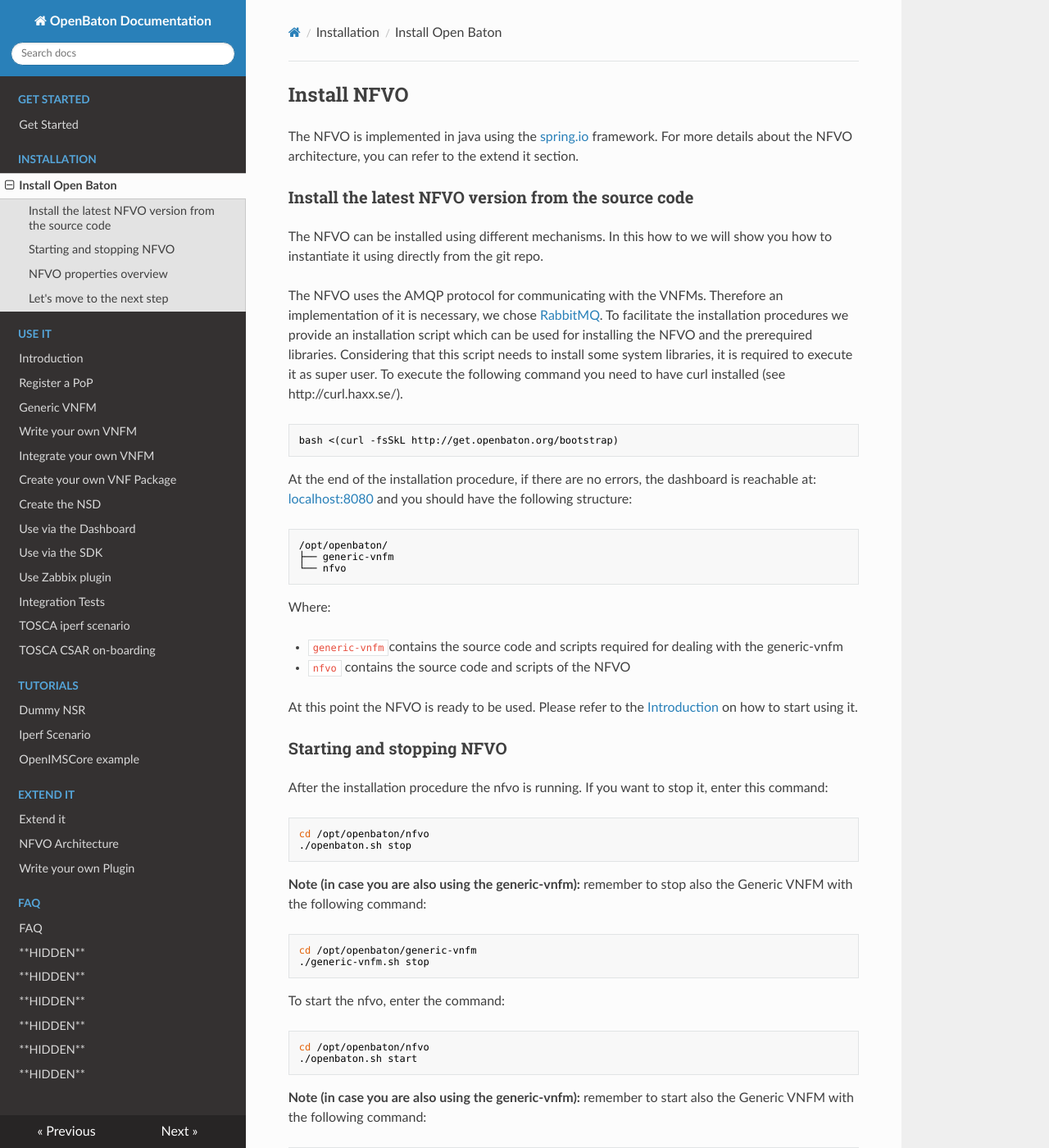
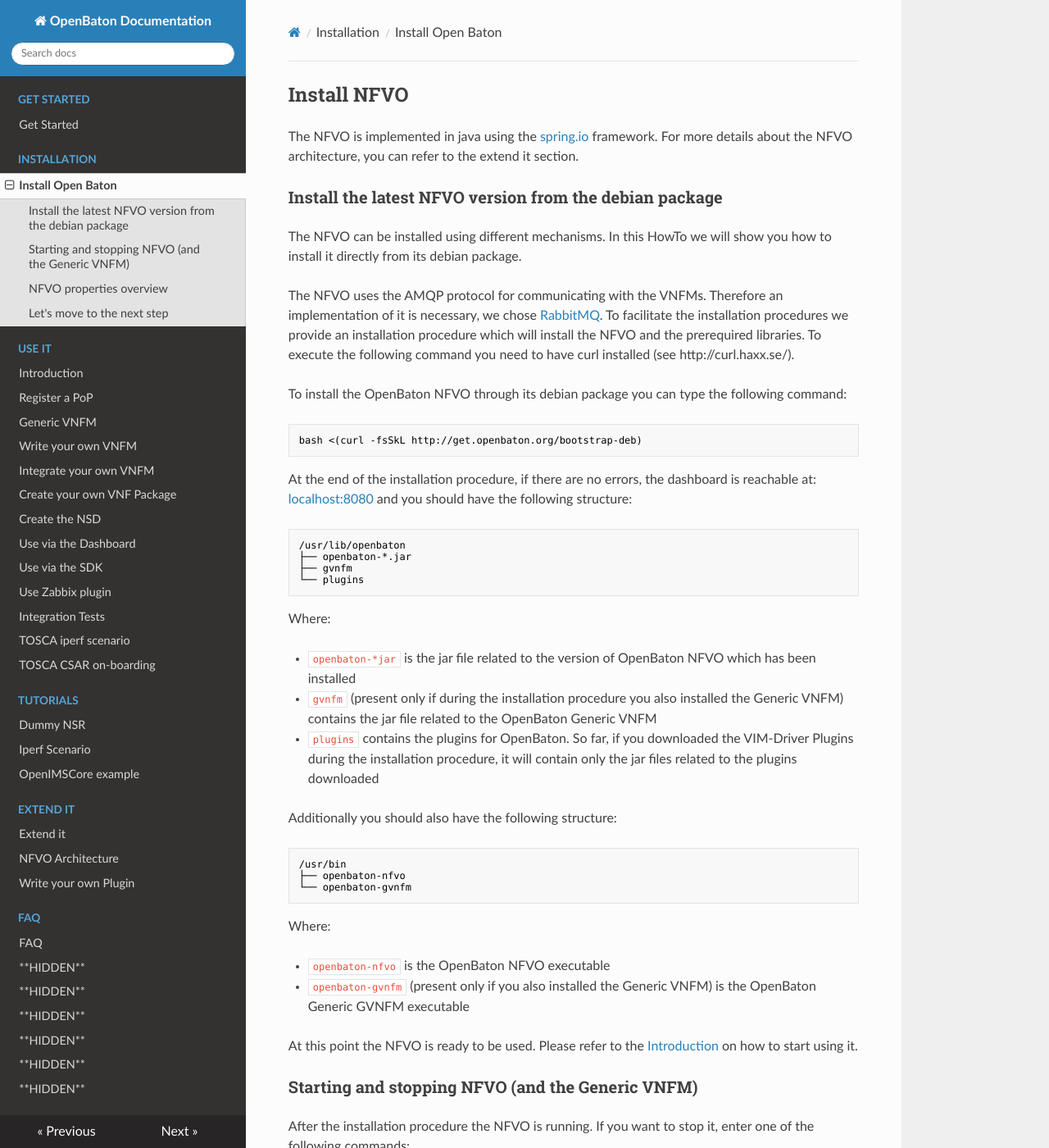
Before and after one commit to openbaton/docs, an MkDocs documentation site: the page built from docs/nfvo-installation.md, in a window 1280 px wide and 1400 px high. Shown: the whole window at 82% size. Built offline with MkDocs 1.6.1, drawn with Linux system fonts in a browser that asks for light colours; nearby versions of some CDN libraries; old or Windows-style settings are respelled for this version of MkDocs; some of the changed text lies outside the part shown.

Commit message:
Add debian package info

````diff
--- a/docs/nfvo-installation.md
+++ b/docs/nfvo-installation.md
@@ -2,56 +2,79 @@
 
 The NFVO is implemented in java using the [spring.io][spring] framework. For more details about the NFVO architecture, you can refer to the extend it section.
 
-### Install the latest NFVO version from the source code
+### Install the latest NFVO version from the debian package
 
-The NFVO can be installed using different mechanisms. In this how to we will show you how to instantiate it using directly from the git repo.
+The NFVO can be installed using different mechanisms. In this HowTo we will show you how to install it directly from its debian package.
 
 The NFVO uses the AMQP protocol for communicating with the VNFMs. Therefore an implementation of it is necessary, we chose [RabbitMQ][reference-to-rabbit-site].
-To facilitate the installation procedures we provide an installation script which can be used for installing the NFVO and the prerequired libraries.
-Considering that this script needs to install some system libraries, it is required to execute it as super user.
+To facilitate the installation procedures we provide an installation procedure which will install the NFVO and the prerequired libraries.
 To execute the following command you need to have curl installed (see http://curl.haxx.se/).
 
+To install the OpenBaton NFVO through its debian package you can type the following command:
+
 ```bash
-bash <(curl -fsSkL http://get.openbaton.org/bootstrap)
+bash <(curl -fsSkL http://get.openbaton.org/bootstrap-deb)
 ```
 
 At the end of the installation procedure, if there are no errors, the dashboard is reachable at: [localhost:8080] and you should have the following structure:
 ```bash
-/opt/openbaton/
-├── generic-vnfm
-└── nfvo
+/usr/lib/openbaton
+├── openbaton-*.jar
+├── gvnfm
+└── plugins
 ```
 
 Where:
 
-* `generic-vnfm`contains the source code and scripts required for dealing with the generic-vnfm
-* `nfvo` contains the source code and scripts of the NFVO
+* `openbaton-*jar` is the jar file related to the version of OpenBaton NFVO which has been installed
+* `gvnfm` (present only if during the installation procedure you also installed the Generic VNFM) contains the jar file related to the OpenBaton Generic VNFM
+* `plugins` contains the plugins for OpenBaton. So far, if you downloaded the VIM-Driver Plugins during the installation procedure, it will contain only the jar files related to the plugins downloaded
+
+Additionally you should also have the following structure:
+```bash
+/usr/bin
+├── openbaton-nfvo
+└── openbaton-gvnfm
+```
+
+Where:
+
+* `openbaton-nfvo` is the OpenBaton NFVO executable
+* `openbaton-gvnfm` (present only if you also installed the Generic VNFM) is the OpenBaton Generic GVNFM executable
 
 At this point the NFVO is ready to be used. Please refer to the [Introduction][use-openbaton] on how to start using it.
 
-### Starting and stopping NFVO
+### Starting and stopping NFVO (and the Generic VNFM)
 
-After the installation procedure the nfvo is running. If you want to stop it, enter this command:
+After the installation procedure the NFVO is running. If you want to stop it, enter one of the following commands:
 ```bash
-cd /opt/openbaton/nfvo
-./openbaton.sh stop
+sudo service openbaton-nfvo stop
+sudo stop openbaton-nfvo
+sudo openbaton-nfvo stop
+
 ```
 
-**Note (in case you are also using the generic-vnfm):** remember to stop also the Generic VNFM with the following command:
+To start the NFVO, instead, enter one of the following commands:
 ```bash
-cd /opt/openbaton/generic-vnfm
-./generic-vnfm.sh stop
+sudo service openbaton-nfvo start
+sudo start openbaton-nfvo
+sudo openbaton-nfvo start
 ```
-To start the nfvo, enter the command:
+
+**Note (in case you also installed the Generic VNFM):** If you also installed the Generic VNFM it is also already running at the end of the installation procedure. You can stop it with one of the following commands:
 ```bash
-cd /opt/openbaton/nfvo
-./openbaton.sh start
+sudo service openbaton-gvnfm stop
+sudo stop openbaton-gvnfm
+sudo openbaton-gvnfm stop
 ```
-**Note (in case you are also using the generic-vnfm):** remember to start also the Generic VNFM with the following command:
+
+**Note (in case you also installed the Generic VNFM):** You can start the Generic VNFM with one of the following commands:
 ```bash
-cd /opt/openbaton/generic-vnfm
-./generic-vnfm.sh start
+sudo service openbaton-gvnfm start
+sudo start openbaton-gvnfm
+sudo openbaton-gvnfm start
 ```
+
 
 ### NFVO properties overview
 
@@ -94,20 +117,23 @@
 spring.jpa.hibernate.ddl-auto=create-drop
 ```
 
-**IMPORTANT NOTE:**
+**IMPORTANT NOTES:**
+
+(Keep in mind that whenever some of the parameters below referred are changed, you will need to restart the NFVO)
 
 1) By default RabbitMQ is installed on the host of the NFVO. Be aware of the fact that if you want your VNFM to be executed on a different host, you will need RabbitMQ to be reachable also from the outside.
 So when you want to deploy a VNF (EMS) in a VM which runs on a different host in respect to the NFVO, you will need to configure the rabbitmq endpoint (**nfvo.rabbit.brokerIp**) with the real IP of the NFVO host (instead of localhost).
-What we suggest is to copy entirely _/opt/openbaton/NFVO/etc/openbaton.properties_ to _/etc/openbaton/openbaton.properties_ and then change:
+
+This can be done changing the following properties of the _/etc/openbaton/openbaton.properties_ file:
 ```properties
 nfvo.rabbit.brokerIp = localhost
 ```
-to
+to:
 ```properties
-nfvo.rabbit.brokerIp = the rabbitmq broker ip (if you run the openbaton.sh update then will be the ip where the NFVO is running)
+nfvo.rabbit.brokerIp = the rabbitmq broker ip
 ```
 
-2)In order to start using persistency through mysql database to save the parameters for next start ups, you need to change the properties shown above into:
+2) At the end of the installation the NFVO is working with a in-memory database. In order to start using persistency through mysql database, you need to make the properties changes shown below:
 ```properties
 # DB properties
 spring.datasource.username=admin
@@ -127,8 +153,9 @@
 # spring.jpa.hibernate.ddl-auto=create-drop
 spring.jpa.hibernate.ddl-auto=update
 ```
-_spring.datasource.username_ and _spring.datasource.password_ need to be adapted to the mysql username and password.
-_spring.jpa.hibernate.ddl-auto_ has to be set to **update** if you want the NFVO not to drop all the tables after being shut down and to make it reuse the same tables after restarting.
+Where:
+* _spring.datasource.username_ and _spring.datasource.password_ need to be adapted to the mysql username and password.
+* _spring.jpa.hibernate.ddl-auto_ has to be set to **update** if you want the NFVO not to drop all the tables after being shut down and to make it reuse the same tables after restarting.
 
 For more details please see the [Spring Documentation](http://docs.spring.io/spring-boot/docs/current/reference/html/common-application-properties.html) regarding the configuration parameters.
 
@@ -191,55 +218,17 @@
 ```properties
 ########## plugin install ###############
 # directory for the vim driver plugins
-plugin-installation-dir = ./plugins
-# this is path to which the plugins(for example openstack-plugin) will write the output log through NFVO
-nfvo.plugin.log.path =
+plugin-installation-dir = /usr/local/lib/openbaton/plugins
+```
 
-This property allows the user to delete the Network Service Records no matter in which status they are. Please note that in any case it is possible to remove a Network Service Record in _NULL_ state.
+This property allows the user to delete the Network Service Records no matter in which status are they. Pleas note that in any case it is possible to remove a Network Service Record in _NULL_ state.
 ```properties
 # nfvo behaviour
 nfvo.delete.all-status = true
-# Decides weither the VNFR would be force-deleted after a time in case NSR was deleted
-nfvo.delete.vnfr.wait = false
-nfvo.delete.vnfr.wait.timeout = 60
-
-# Thread pool executor configuration
-# for info see http://docs.spring.io/spring/docs/current/javadoc-api/org/springframework/scheduling/concurrent/ThreadPoolTaskExecutor.html
-nfvo.vmanager.executor.corepoolsize = 20
-nfvo.vmanager.executor.maxpoolsize = 30
-nfvo.vmanager.executor.queuecapacity = 500
-nfvo.vmanager.executor.keepalive = 30
-
-# These are ssl properties are not used yet and are to use in the next realeses
-# server.port: 8443
-# server.ssl.key-store = /etc/openbaton/keystore.p12
-# server.ssl.key-store-password = password
-# server.ssl.keyStoreType = PKCS12
-# server.ssl.keyAlias = tomcat
-# server.https = false
-
-
-```
-```properties
-# GSON properties
-spring.http.converters.preferred-json-mapper=gson
-spring.jackson.deserialization.fail-on-unknown-properties = true
-spring.jackson.deserialization.wrap-exceptions = false
-
 ```
 
-```properties
-nfvo.vnfd.cascade.delete = false
-```
-This property enables the deletion of all dependent VNFDs in case the main NSD was deleted
-
-```properties
-vnfd.vnfp.cascade.delete = false
-```
-This property enables the deletion of all dependent VNFPs in case VNFD was deleted
-
 **MONITORING:** Openbaton allows the monitoring of the VNFs via Zabbix. If you want to use this feature, install and configure Zabbix server following the guide at this page [Zabbix server configuration][zabbix-server-configuration].
-Once the Zabbix server is correctly configured and running, you only need to add following property.
+Once the Zabbix server is correctly configured and running, you need only to add following property.
 Every time a new Network Service is instantiated, each VNFC (VM) is automatically registered to Zabbix server.
 
 ```properties
@@ -278,7 +267,7 @@
 nfvo.quota.check = true
 ```
 
-Those properties are needed in case you want to tune the performances of the NFVO a bit. When the VNFMs send a message to the NFVO, there is a pool of threads able to process these messages in parallel. These parameters allows you to change the pool configuration, for more details please check the [spring documentation regarding thread pool executor](http://docs.spring.io/spring/docs/current/javadoc-api/org/springframework/scheduling/concurrent/ThreadPoolTaskExecutor.html)
+Those properties are needed in case you want to tune a bit the performances of the NFVO. When the VNFMs send a message to the NFVO, there is a pool of threads able to process these messages in parallel. These parameters allows you to change the pool configuration, for more details please check the [spring documentation regarding thread pool executor](http://docs.spring.io/spring/docs/current/javadoc-api/org/springframework/scheduling/concurrent/ThreadPoolTaskExecutor.html)
 ```properties
 # Thread pool executor configuration
 # for info see http://docs.spring.io/spring/docs/current/javadoc-api/org/springframework/scheduling/concurrent/ThreadPoolTaskExecutor.html
@@ -287,8 +276,6 @@
 vmanager-executor-queue-capacity = 500
 vmanager-keep-alive = 30
 ```
-
-Whenever some of those parameters are changed, you will need to restart the orchestrator.
 
 ### Let's move to the next step
 
````
